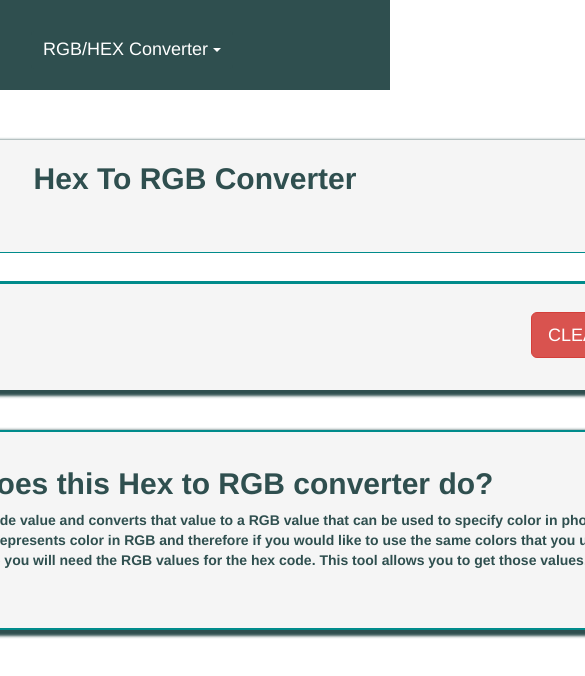
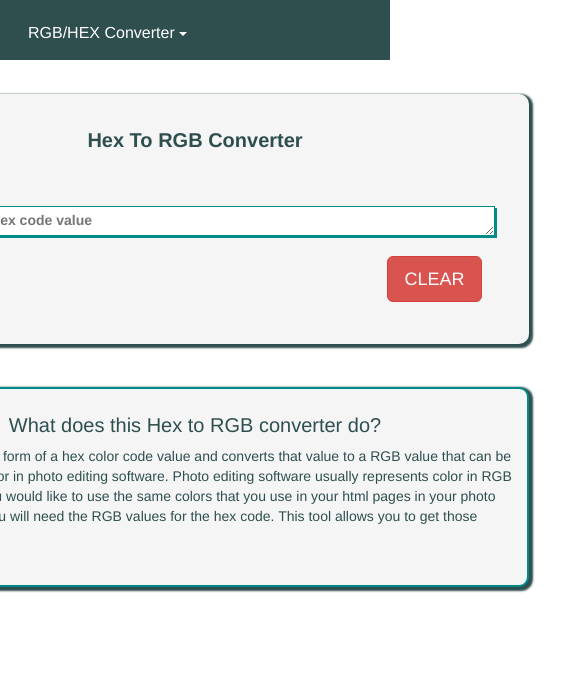
Before and after one commit to pkanwar/rgb-hex-converter, a plain HTML site: page hexToRgb.html in a window 390 px wide. Shown: the top 676 px of the page, 585 px wide, since content can reach past the window. Drawn offline with nearby package versions, Linux system fonts and the light colour scheme.

Commit message:
changes to make hex-rgb responsive

```diff
--- a/css/hexToRgb.css
+++ b/css/hexToRgb.css
@@ -25,7 +25,17 @@ body {
   justify-content: center;
 }
 
-      /* navbar styling */
+@media screen and (max-width: 900px) {
+  .container {
+    margin-top: 80px;
+    width: 737px;
+    height: 550px;
+    display: flex;
+    flex-direction: row;
+    flex-wrap: wrap;
+    justify-content: center;
+  }
+}
 
 .navbar {
   position: fixed;
@@ -38,6 +48,19 @@ body {
   height: 90px;
 }
 
+@media screen and (max-width: 900px) {
+  .navbar {
+    position: fixed;
+    width: 100%;
+    padding: 15px 15px;
+    z-index: 999;
+    background-color: #2F4F4F;
+    font-family: 'Poppins' sans-serif;
+    transition: all 0.3s ease;
+    height: 60px;
+  }
+}
+
 .navbar .max-width {
   display: flex;
   align-items: center;
@@ -45,11 +68,24 @@ body {
   margin-right: 25px;
 }
 
+@media screen and (max-width: 900px) {
+  .navbar .max-width {
+    margin-right: 17px;
+  }
+}
+
 #menu1 {
   background-color: #2F4F4F;
   font-size: 18px;
   border: 0px;
   float: right;
+}
+
+@media screen and (max-width: 900px) {
+  #menu1 {
+    font-size: 16px;
+    border: 0px;
+  }
 }
 
 .home {
@@ -65,9 +101,27 @@ body {
   box-shadow: 3px 3px 3px 3px #2F4F4F;
 }
 
+@media screen and (max-width: 900px) {
+  .home {
+    margin-top: 14px;
+    width: 667px;
+    height: 250px;
+    background-color: #F5F5F5;
+    border-radius: 10px;
+    box-shadow: 2px 2px 2px 2px #2F4F4F;
+  }
+}
+
 .button {
   margin: 30px 300px 10px 60px;
   width: 870px;
+}
+
+@media screen and (max-width: 900px) {
+  .button {
+    margin: 20px 200px 8px 40px;
+    width: 580px;
+  }
 }
 
 #clearBtn {
@@ -84,6 +138,14 @@ body {
   margin-top: 0px;
 }
 
+@media screen and (max-width: 900px) {
+  .home .title {
+    font-size: 20px;
+    font-weight: 600;
+    color: #2F4F4F;
+  }
+}
+
 .home textarea {
   border: 0px;
   box-shadow: 2px 2px #008B8B;
@@ -98,6 +160,16 @@ body {
   width: 900px;
 }
 
+@media screen and (max-width: 900px) {
+  .home label {
+    font-size: 14px;
+    font-weight: 600;
+    color: #2F4F4F;
+    margin-left: 35px;
+    width: 600px;
+  }
+}
+
 #hexColorInput {
   width: 900px;
   height: 30px;
@@ -105,6 +177,21 @@ body {
   color: #2F4F4F;
   font-weight: 700;
   margin: 0 auto;
+  padding-top: 3px;
+  padding-left: 10px;
+}
+
+@media screen and (max-width: 900px) {
+  #hexColorInput {
+    width: 600px;
+    height: 30px;
+    border: 1px solid #008B8B;
+    color: #2F4F4F;
+    font-weight: 600;
+    margin: 0 auto;
+    padding-top: 3px;
+    padding-left: 10px;
+  }
 }
 
 #hexColorInput:focus {
@@ -125,6 +212,18 @@ body {
   display: none;
 }
 
+@media screen and (max-width: 900px) {
+  .outputSection {
+    border: 2px solid black;
+    width: 667px;
+    height: 150px;
+    border: 2px solid #008B8B;
+    border-radius: 10px;
+    box-shadow: 2px 2px 2px 2px #2F4F4F;
+    display: none;
+  }
+}
+
 .outputSection .title {
   position: relative;
   text-align: center;
@@ -133,6 +232,15 @@ body {
   font-weight: 800;
   color: #2F4F4F;
   margin-top: 20px;
+}
+
+@media screen and (max-width: 900px) {
+  .outputSection .title {
+    font-size: 25px;
+    font-weight: 535;
+    color: #2F4F4F;
+    margin-top: 15px;
+  }
 }
 
 .outputBox {
@@ -146,6 +254,13 @@ body {
   height: 60px;
 }
 
+@media screen and (max-width: 900px) {
+  #hexToRgbOutput {
+    width: 135px;
+    height: 60px;
+  }
+}
+
 .rgbTitle {
   position: relative;
   font-size: 25px;
@@ -154,6 +269,18 @@ body {
   color: #2F4F4F;
   margin-right: 20px;
   margin-top: 10px;
+}
+
+@media screen and (max-width: 900px) {
+  .rgbTitle {
+    position: relative;
+    font-size: 25px;
+    font-family: 'Poppins' sans-serif;
+    font-weight: 550;
+    color: #2F4F4F;
+    margin-right: 14px;
+    margin-top: 8px;
+  }
 }
 
 .rgbHexSection {
@@ -170,6 +297,17 @@ body {
   padding: 15px;
 }
 
+@media screen and (max-width: 900px) {
+  .rgbHexSection {
+    width: 667px;
+    height: 200px;
+    border-radius: 10px;
+    box-shadow: 2px 2px 2px 2px #2F4F4F;
+    display: block;
+    padding: 10px;
+  }
+}
+
 .rgbHexSection p {
   color: #2F4F4F;
   font-weight: 600;
@@ -177,6 +315,13 @@ body {
   flex-direction: column;
   justify-content: center;
   margin-left: 10px;
+}
+
+@media screen and (max-width: 900px) {
+  .rgbHexSection p {
+    font-weight: 500;
+    margin-left: 8px;
+  }
 }
 
 .rgbHexSection .title {
@@ -188,3 +333,12 @@ body {
   color: #2F4F4F;
   margin-top: 20px;
 }
+
+@media screen and (max-width: 900px) {
+  .rgbHexSection .title {
+    font-size: 20px;
+    font-weight: 535;
+    color: #2F4F4F;
+    margin-top: 15px;
+  }
+}
--- a/js/hex-rgb.js
+++ b/js/hex-rgb.js
@@ -6,15 +6,13 @@ const outputSection = document.querySelector('.outputSection');
 const rgbSection = document.querySelector('.rgbTitle');
 const container = document.querySelector('.container');
 
-
-function getRGBValue(hex){
+function getRGBValue(hex) {
     // eslint-disable-next-line radix
     const rgb = parseInt(hex, 16);
     return rgb;
 }
 
-function isHexadecimal(str)
-{
+function isHexadecimal(str) {
     const regexp = /^[0-9a-fA-F]+$/;
     if (regexp.test(str)) {
         return true;
@@ -23,15 +21,13 @@ function isHexadecimal(str)
 }
 
 hexToRgb.addEventListener('click', () => {
-
     const hexString = hexInput.value;
-    if ((hexInput.value.length < 6) || !isHexadecimal(hexString)) {
+    if (hexInput.value.length < 6 || !isHexadecimal(hexString)) {
         // eslint-disable-next-line no-alert
         alert(
             'Please enter valid input: A 6 character hex alphanumeric value that translates to an RGB value within the range of 0-255 for each color',
         );
-    }
-
+    } else {
         const redString = hexString.substring(0, 2);
         const greenString = hexString.substring(2, 4);
         const blueString = hexString.substring(4, 6);
@@ -43,8 +39,8 @@ hexToRgb.addEventListener('click', () => {
         output.style.border = '2px solid black';
         outputSection.style.display = 'block';
         container.style.height = '700px';
-    rgbSection.innerHTML = '(Red : ' +redValue+ ', Green : ' +greenValue+ ', Blue : '+ blueValue +')';
-
+        rgbSection.innerHTML = '(Red : ' + redValue + ', Green : ' + greenValue + ', Blue : ' + blueValue + ')';
+    }
 });
 
 clearBtn.addEventListener('click', () => {
```
Lines whose indentation alone changed are shown as unchanged.
